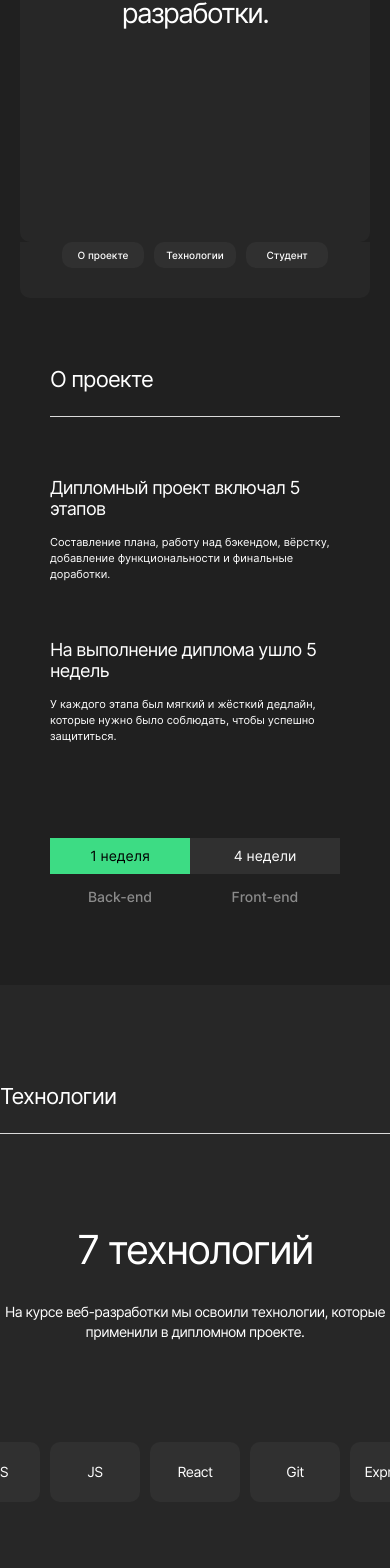
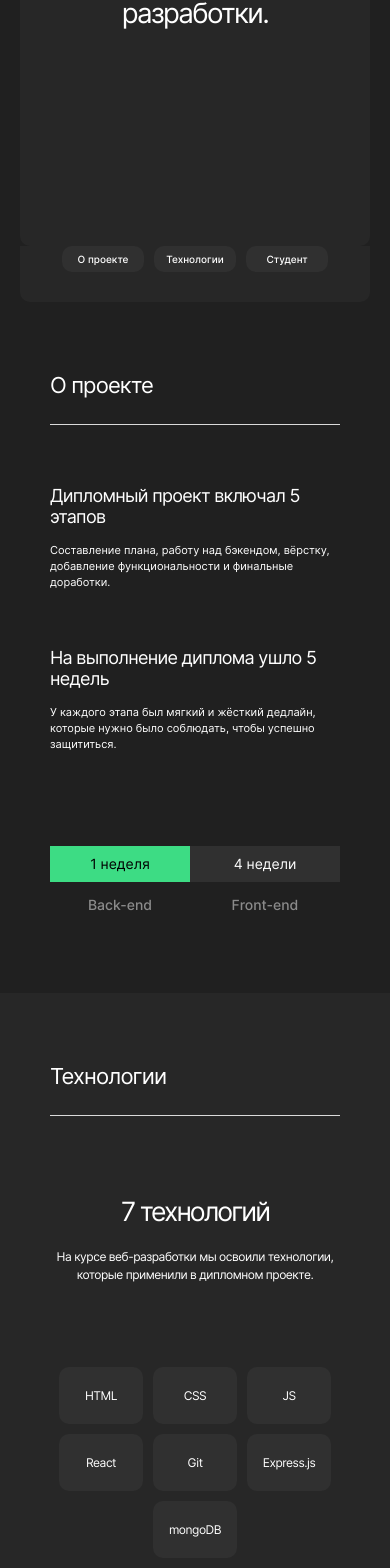
Before and after one commit to Yuliya-Lov/movies-explorer-frontend, a React (Create React App) app: page / in a window 390 px wide. Shown: the part 388-1956 px from the top of the page. Built offline with nearby package versions, Linux system fonts and the light colour scheme.

Commit message:
feat: adapt techs

```diff
--- a/src/components/AboutProject/AboutProject.css
+++ b/src/components/AboutProject/AboutProject.css
@@ -6,6 +6,14 @@
   width: calc(100% - 140px);
   box-sizing: border-box;
   max-width: 1140px;
+}
+
+.about-project__title {
+  margin: 0;
+  padding: 0;
+  font-size: 22px;
+  font-weight: 400;
+  letter-spacing: -0.88px;
 }
 
 .about-project__info {
@@ -90,11 +98,9 @@
   min-height: 48px;
 }
 
-@media screen and (max-width: 1050px) {}
-
 @media screen and (max-width: 790px) {
   .about-project {
-    padding: 90px 0 73px 0;
+    padding: 90px 0 71px 0;
     width: calc(100% - 100px);
   }
 
@@ -143,4 +149,22 @@
   .about-project {
     width: calc(100% - 36px);
   }
+
+  .about-project__title {
+    font-size: 18px;
+    letter-spacing: -0.72px;
   }
+
+  .about-project__schema {
+    margin: 62px 0 0 0;
+  }
+
+  .about-project__schema-cell_colorfull {
+    min-width: 100px;
+  }
+
+  .about-project__schema-cell {
+    font-size: 11px;
+    min-height: 34px;
+  }
+}
--- a/src/components/AboutProject/AboutProject.js
+++ b/src/components/AboutProject/AboutProject.js
@@ -6,7 +6,7 @@ import Underline from '../Underline/Underline';
 function AboutProject() {
   return (
     <article className='about-project' id='about-project'>
-      <Title level={2} size='m' text='О проекте'/>
+      <h2 className='about-project__title'>О проекте</h2>
       <Underline type ='light' />
       <ul className='about-project__info'>
         <li className='about-project__stages'>
--- a/src/components/NavTab/NavTab.css
+++ b/src/components/NavTab/NavTab.css
@@ -74,5 +74,10 @@
 @media screen and (max-width: 380px) {
   .project-nav {
     width: calc(100% - 28px);
+    padding-bottom: 17px;
+  }
+
+  .project-nav__list {
+    gap: 6px;
   }
 }
--- a/src/components/Promo/Promo.css
+++ b/src/components/Promo/Promo.css
@@ -33,7 +33,7 @@
 @media screen and (max-width: 790px) {
   .promo {
     width: calc(100% - 40px);
-    padding: 350px 0 314px 0;
+    padding: 350px 0 310px 0;
   }
 
   .promo__title {
@@ -45,7 +45,7 @@
 @media screen and (max-width: 600px) {
   .promo {
     width: calc(100% - 40px);
-    padding: 212px 0 210px 0;
+    padding: 212px 0 214px 0;
   }
 
   .promo__title {
--- a/src/components/Techs/Techs.css
+++ b/src/components/Techs/Techs.css
@@ -4,6 +4,14 @@
   display: flex;
   flex-direction: column;
   align-items: center;
+}
+
+.techs__title {
+  margin: 0;
+  padding: 0;
+  font-size: 22px;
+  font-weight: 400;
+  letter-spacing: -0.88px;
 }
 
 .techs__container {
@@ -23,6 +31,15 @@
   display: flex;
   flex-direction: column;
   align-items: center;
+}
+
+.techs__info-title {
+  margin: 0;
+  padding: 0;
+  font-size: 50px;
+  font-weight: 400;
+  line-height: 1.16;
+  letter-spacing: -2px;
 }
 
 .techs__about {
@@ -60,3 +77,83 @@
   font-weight: 400;
   letter-spacing: -0.56px;
 }
+
+@media screen and (max-width: 790px) {
+  .techs__container {
+    padding: 90px 0 90px 0;
+    width: calc(100% - 100px);
+  }
+
+  .techs__info {
+    margin-top: 80px;
+  }
+
+  .techs__about {
+    margin: 22px 0 0 0;
+    font-size: 12px;
+    line-height: 1.5;
+    letter-spacing: -0.48px;
+  }
+
+  .techs__item {
+    width: 84px;
+    min-height: 57px;
+    font-size: 12px;
+    letter-spacing: -0.48px;
+  }
+
+  .techs__list {
+    margin: 83px 0 0 0;
+    flex-wrap: wrap;
+  }
+}
+
+@media screen and (max-width: 600px) {
+  .techs__container {
+    padding: 70px 0 63px 0;
+    width: calc(100% - 100px);
+  }
+
+  .techs__info-title {
+    font-size: 6.8vw;
+  }
+
+}
+
+@media screen and (max-width: 380px) {
+  .techs {
+    background: #202020;
+  }
+
+  .techs__container {
+    width: calc(100% - 36px);
+  }
+
+  .techs__title {
+    font-size: 18px;
+    letter-spacing: -0.72px;
+  }
+
+  .techs__info-title {
+    font-size: 30px;
+    letter-spacing: -1.2px;
+  }
+
+  .techs__info {
+    margin-top: 60px;
+  }
+
+  .techs__about {
+    font-size: 11px;
+    line-height: 1.45;
+    letter-spacing: -0.44px;
+  }
+
+  .techs__list {
+    margin: 50px 0 0 0;
+    justify-content: flex-start;
+    max-width: min-content;
+    min-width: 180px;
+    flex-wrap: wrap;
+  }
+}
--- a/src/components/Techs/Techs.js
+++ b/src/components/Techs/Techs.js
@@ -7,10 +7,10 @@ function Techs(props) {
   return (
     <article className='techs' id='techs'>
       <div className='techs__container'>
-        <Title level={2} size='m' text='Технологии' />
+        <h2 className='techs__title'>Технологии</h2>
         <Underline type='light' />
         <div className='techs__info'>
-          <Title level={3} size='xl' text='7 технологий' />
+          <h3 className='techs__info-title'>7 технологий</h3>
           <p className='techs__about'>На курсе веб-разработки мы освоили технологии, которые применили в дипломном проекте.</p>
           <ul className='techs__list'>
             <li className='techs__item' lang='en'>HTML</li>
--- a/src/components/Underline/Underline.css
+++ b/src/components/Underline/Underline.css
@@ -15,3 +15,9 @@
 .underline_type_mist {
   border-top: 1px solid #424242;
 }
+
+@media screen and (max-width: 380px) {
+  .underline_type_light {
+    margin-top: 28px;
+  }
+}
```
Lines whose indentation alone changed are shown as unchanged.
